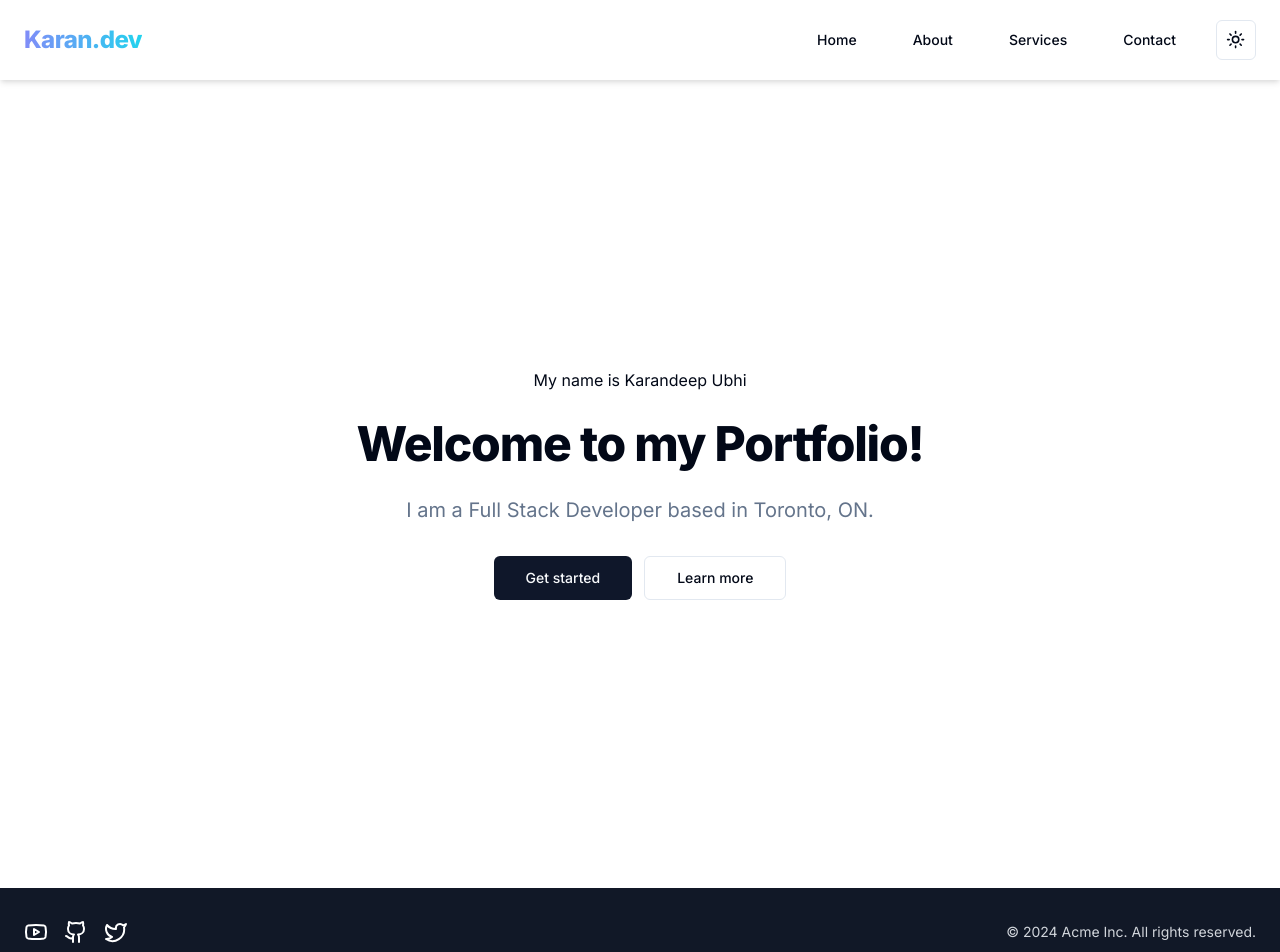
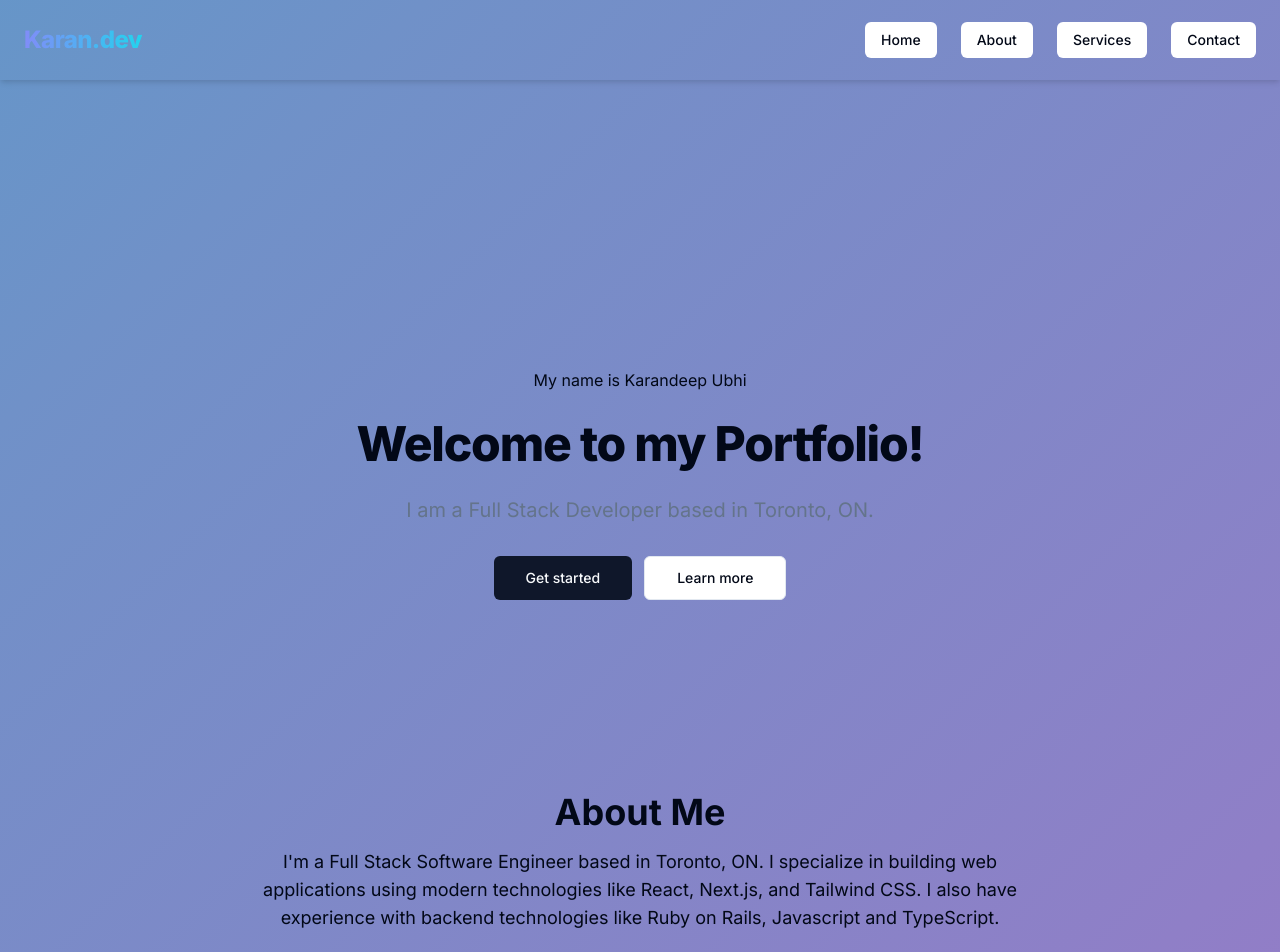
Before and after one commit to KaranU26/my-portfolio, a Next.js app: page / in a window 1280 px wide. Shown: the top 952 px of the page. Built offline with nearby package versions, Linux system fonts and the light colour scheme.

Commit message:
Started adding gradient background to home page, not finished though

```diff
--- a/app/about/page.tsx
+++ /dev/null
@@ -1,7 +0,0 @@
-export default function About(){
-    return (
-        <main className="flex min-h-screen flex-col items-center justify-between p-24">
-        <div>About</div>
-        </main>
-    )
-}
--- a/app/layout.tsx
+++ b/app/layout.tsx
@@ -1,11 +1,10 @@
 import type { Metadata } from "next";
 import { Inter } from "next/font/google";
 import "./globals.css";
-import HeroSection from "@/components/hero";
 import NavBar from "@/components/nav";
 import Footer from "@/components/footer";
-import { ThemeProvider } from "@/components/theme-provider"
-import { SpeedInsights } from "@vercel/speed-insights/next"
+import { SpeedInsights } from "@vercel/speed-insights/next";
+import AnimatedBackground from "@/components/animated_background";
 
 const inter = Inter({ subsets: ["latin"] });
 
@@ -22,17 +21,15 @@ export default function RootLayout({
   return (
     <html lang="en">
       <body className={`${inter.className} relative`}>
-        <SpeedInsights />
-        <ThemeProvider
-        attribute="class"
-        defaultTheme="system"
-        enableSystem
-        disableTransitionOnChange
-        >
-        <NavBar />
-        {children}
-        </ThemeProvider>
-        <Footer />
+        <AnimatedBackground />
+        <div className="relative z-10">
+          <SpeedInsights />
+          <NavBar />
+          <main>
+            {children}
+          </main>
+          <Footer />
+        </div>
       </body>
     </html>
   );
--- a/app/page.tsx
+++ b/app/page.tsx
@@ -1,3 +1,4 @@
+import AboutSection from "@/components/about";
 import HeroSection from "@/components/hero";
 import Image from "next/image";
 
@@ -5,6 +6,7 @@ export default function Home() {
   return (
     <main className="flex min-h-screen flex-col items-center justify-between p-24">
       <HeroSection />
+      <AboutSection />
     </main>
   );
 }
--- /dev/null
+++ b/components/about.tsx
@@ -0,0 +1,10 @@
+export default function AboutSection() {
+    return (
+      <section className="flex flex-col items-center space-y-4 px-4">
+        <h1 className="text-4xl font-bold">About Me</h1>
+        <p className="text-lg text-center max-w-3xl">
+          I'm a Full Stack Software Engineer based in Toronto, ON. I specialize in building web applications using modern technologies like React, Next.js, and Tailwind CSS. I also have experience with backend technologies like Ruby on Rails, Javascript and TypeScript.
+        </p>
+      </section>
+    );
+  }
--- /dev/null
+++ b/components/animated_background.tsx
@@ -0,0 +1,7 @@
+// components/AnimatedBackground.js
+
+export default function AnimatedBackground() {
+    return (
+      <div className="absolute inset-0 w-full h-full animate-lavender-dream z-0" />
+    );
+  }
--- a/components/footer.tsx
+++ b/components/footer.tsx
@@ -4,7 +4,7 @@ import { JSX, SVGProps } from "react"
 
 export default function Footer() {
   return (
-    <div className="dark bg-gray-900 text-white py-8">
+    <div className="dark bg-gray-900 text-white py-24">
       <div className="container mx-auto px-4 md:px-6 flex flex-col md:flex-row items-center justify-between">
         <div className="flex items-center space-x-4">
           <Link className="text-white hover:text-gray-300" href="#">
--- a/components/hero.tsx
+++ b/components/hero.tsx
@@ -3,13 +3,11 @@ import Image from "next/image";
 
 export default function HeroSection() {
   return (
-    <>
-      {/* Hero */}
-      <div className="relative overflow-hidden py-24 lg:py-32">
+    <div className="relative overflow-hidden py-24 lg:py-32 z-10">
       <div className="relative z-10">
         <div className="container py-10 lg:py-16">
           <div className="max-w-2xl text-center mx-auto">
-              <p className="">My name is Karandeep Ubhi</p>
+            <p>My name is Karandeep Ubhi</p>
             <div className="mt-5 max-w-2xl">
               <h1 className="scroll-m-20 text-5xl font-extrabold tracking-tight lg:text-5xl p-2">
                 Welcome to my Portfolio!
@@ -30,22 +28,5 @@ export default function HeroSection() {
         </div>
       </div>
     </div>
-    </>
   );
 }
-
-const star = (
-  <svg
-    className="h-4 w-4"
-    width={51}
-    height={51}
-    viewBox="0 0 51 51"
-    fill="none"
-    xmlns="http://www.w3.org/2000/svg"
-  >
-    <path
-      d="M27.0352 1.6307L33.9181 16.3633C34.2173 16.6768 34.5166 16.9903 34.8158 16.9903L50.0779 19.1845C50.9757 19.1845 51.275 20.4383 50.6764 21.0652L39.604 32.3498C39.3047 32.6632 39.3047 32.9767 39.3047 33.2901L41.998 49.2766C42.2973 50.217 41.1002 50.8439 40.5017 50.5304L26.4367 43.3208C26.1375 43.3208 25.8382 43.3208 25.539 43.3208L11.7732 50.8439C10.8754 51.1573 9.97763 50.5304 10.2769 49.59L12.9702 33.6036C12.9702 33.2901 12.9702 32.9767 12.671 32.6632L1.29923 21.0652C0.700724 20.4383 0.999979 19.4979 1.89775 19.4979L17.1598 17.3037C17.459 17.3037 17.7583 16.9903 18.0575 16.6768L24.9404 1.6307C25.539 0.69032 26.736 0.69032 27.0352 1.6307Z"
-      fill="currentColor"
-    />
-  </svg>
-);
--- a/components/nav.tsx
+++ b/components/nav.tsx
@@ -2,20 +2,8 @@
 import { Button } from "@/components/ui/button"
 import { SheetTrigger, SheetContent, Sheet } from "@/components/ui/sheet"
 import Link from "next/link"
-import { useState } from "react"
-import { Moon, Sun } from "lucide-react"
-import { useTheme } from "next-themes"
-
-import {
-  DropdownMenu,
-  DropdownMenuContent,
-  DropdownMenuItem,
-  DropdownMenuTrigger,
-} from "@/components/ui/dropdown-menu"
 
 export default function NavBar() {
-
-    const { setTheme } = useTheme()
 
   return (
     <header className="flex h-20 w-full shrink-0 items-center px-4 md:px-6 shadow-bottom">
@@ -76,26 +64,6 @@ export default function NavBar() {
         >
           Contact
         </Link>
-        <DropdownMenu>
-            <DropdownMenuTrigger asChild>
-                <Button variant="outline" size="icon">
-                <Sun className="h-[1.2rem] w-[1.2rem] rotate-0 scale-100 transition-all dark:-rotate-90 dark:scale-0" />
-                <Moon className="absolute h-[1.2rem] w-[1.2rem] rotate-90 scale-0 transition-all dark:rotate-0 dark:scale-100" />
-                <span className="sr-only">Toggle theme</span>
-                </Button>
-            </DropdownMenuTrigger>
-            <DropdownMenuContent align="end">
-                <DropdownMenuItem onClick={() => setTheme("light")}>
-                Light
-                </DropdownMenuItem>
-                <DropdownMenuItem onClick={() => setTheme("dark")}>
-                Dark
-                </DropdownMenuItem>
-                <DropdownMenuItem onClick={() => setTheme("system")}>
-                System
-                </DropdownMenuItem>
-            </DropdownMenuContent>
-        </DropdownMenu>
       </nav>
     </header>
   )
--- a/tailwind.config.ts
+++ b/tailwind.config.ts
@@ -77,10 +77,12 @@ const config = {
           from: { height: "var(--radix-accordion-content-height)" },
           to: { height: "0" },
         },
+        "lavender-dream":{"0%":{"background":"linear-gradient(-45deg, #a96dc5, #8f7fc7, #7091c8, #49a3c9)","backgroundSize":"200% 200%","backgroundPosition":"0% 100%"},"50%":{"background":"linear-gradient(-90deg, #a96dc5, #8f7fc7, #7091c8, #49a3c9)","backgroundSize":"200% 200%","backgroundPosition":"100% 0%"},"100%":{"background":"linear-gradient(-45deg, #a96dc5, #8f7fc7, #7091c8, #49a3c9)","backgroundSize":"200% 200%","backgroundPosition":"0% 100%"}},
       },
       animation: {
         "accordion-down": "accordion-down 0.2s ease-out",
         "accordion-up": "accordion-up 0.2s ease-out",
+        "lavender-dream":"lavender-dream 5s ease infinite"
       },
     },
   },
```
Lines whose indentation alone changed are shown as unchanged.
